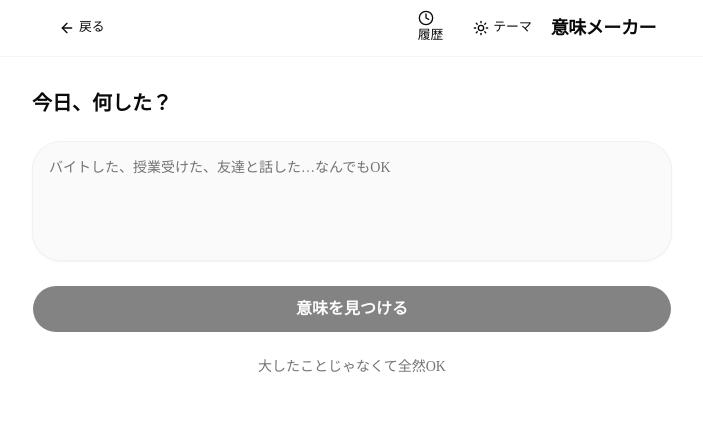
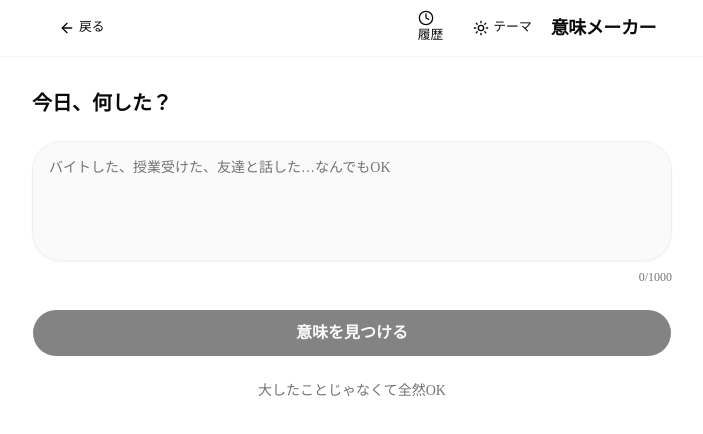
Before and after one commit to maplefukku/imi-maker, a Next.js app: page /input in a window 1280 px wide. Shown: the top 434 px of the page, without its empty margins (288-991 px from the left). Built offline with nearby package versions, Linux system fonts and the light colour scheme.

Commit message:
fix: improve error message in input page

```diff
--- a/src/app/input/page.tsx
+++ b/src/app/input/page.tsx
@@ -3,6 +3,7 @@
 import { useState } from 'react'
 import { useRouter } from 'next/navigation'
 import { motion } from 'framer-motion'
+import { Loader2 } from 'lucide-react'
 import { Header } from '@/components/header'
 import { Button } from '@/components/ui/button'
 import { Textarea } from '@/components/ui/textarea'
@@ -34,7 +35,7 @@ export default function InputPage() {
 
       if (!res.ok) {
         const data = await res.json()
-        throw new Error(data.error || '意味の生成に失敗しました')
+        throw new Error(data.error || '意味の生成に失敗しました。もう少し具体的に入力してみてください。')
       }
 
       const data = await res.json()
@@ -45,7 +46,7 @@ export default function InputPage() {
       })
       router.push(`/meaning?${params.toString()}`)
     } catch (err) {
-      setError(err instanceof Error ? err.message : '意味の生成に失敗しました')
+      setError(err instanceof Error ? err.message : '意味の生成に失敗しました。もう少し具体的に入力してみてください。')
     } finally {
       setIsLoading(false)
     }
@@ -77,13 +78,22 @@ export default function InputPage() {
               className="min-h-[120px] rounded-2xl bg-muted/50 p-4 text-base border-border/50 resize-none"
               aria-label="今日やったこと"
             />
+            <div className="mt-2 flex items-center justify-between">
+              {isTooLong ? (
+                <p className="text-sm text-destructive">
+                  もう少し短くしてみて
+                </p>
+              ) : (
+                <span />
+              )}
+              <span
+                className={`text-xs tabular-nums ${isTooLong ? 'text-destructive' : 'text-muted-foreground'}`}
+                aria-label="文字数"
+              >
+                {action.length}/1000
+              </span>
+            </div>
           </motion.div>
-
-          {isTooLong && (
-            <p className="text-sm text-destructive">
-              もう少し短くしてみて
-            </p>
-          )}
 
           {error && (
             <p className="text-sm text-destructive" role="alert">
@@ -101,7 +111,14 @@ export default function InputPage() {
               disabled={isDisabled}
               className="h-12 w-full rounded-full text-base font-semibold hover:bg-primary/90 active:scale-95 transition-transform"
             >
-              {isLoading ? '意味を見つけてる...' : '意味を見つける'}
+              {isLoading ? (
+                <>
+                  <Loader2 className="mr-2 h-4 w-4 animate-spin" />
+                  意味を見つけてる...
+                </>
+              ) : (
+                '意味を見つける'
+              )}
             </Button>
           </motion.div>
 
```
